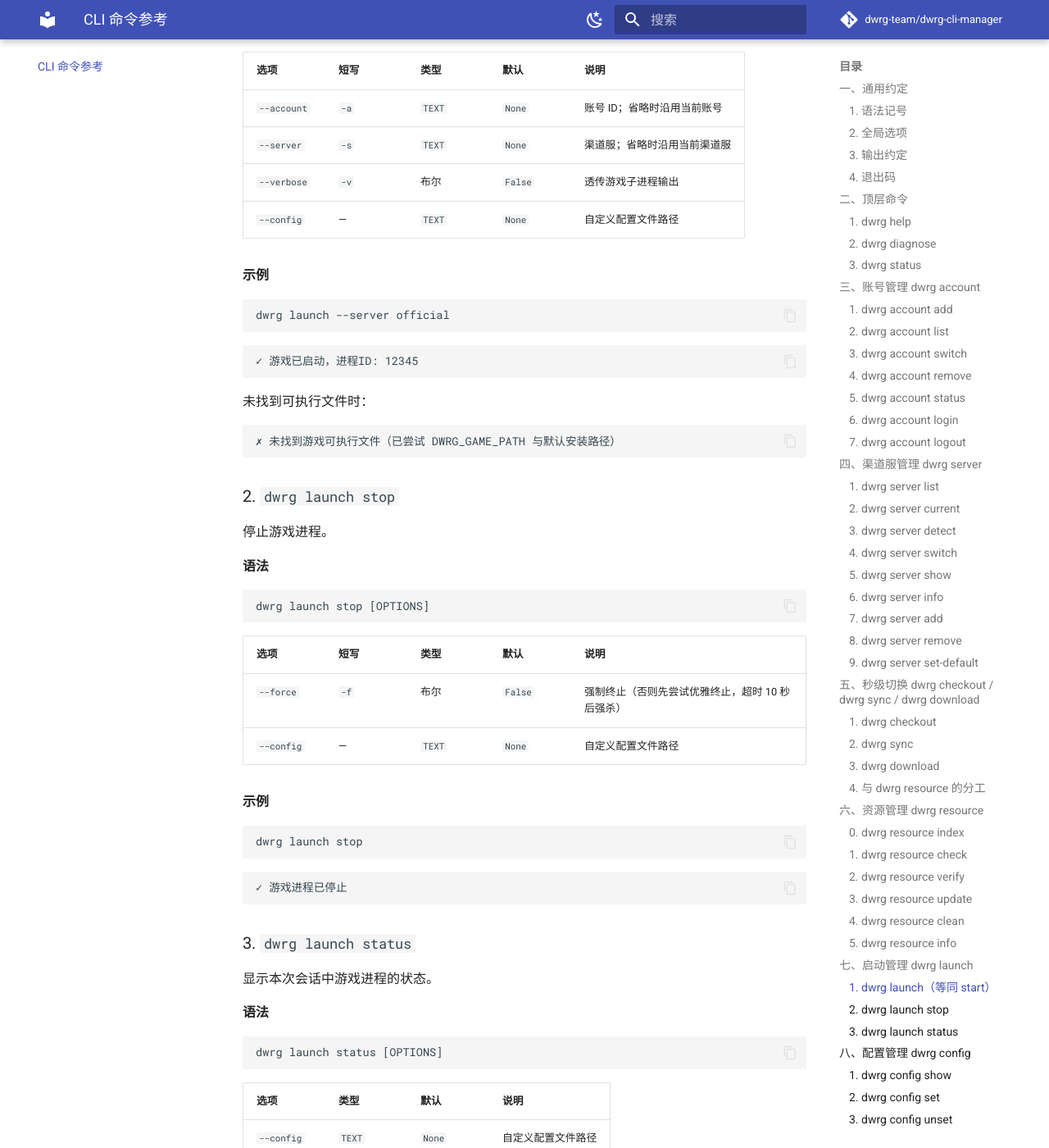
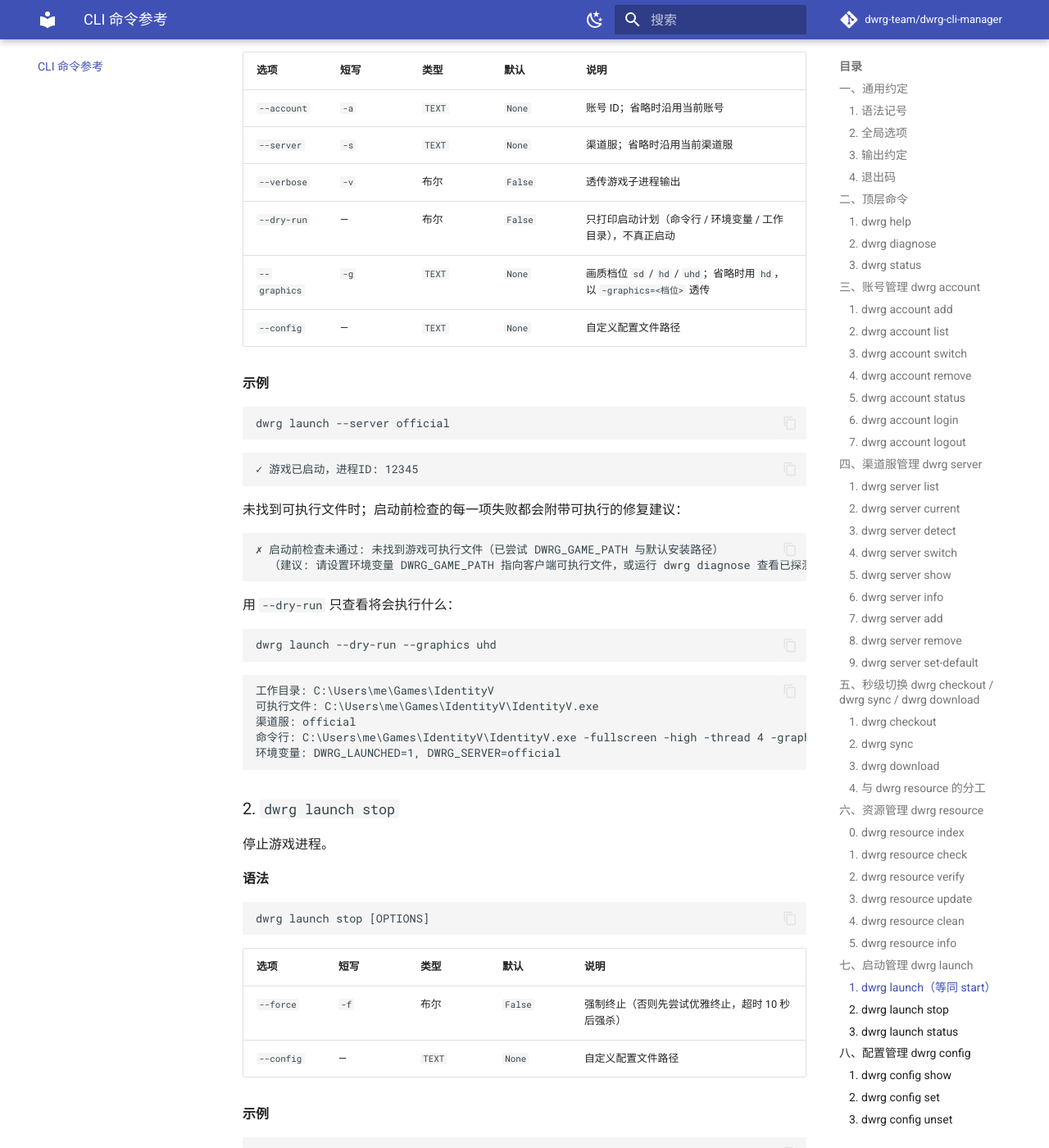
Before and after one commit to teformel/dwrg-cli-manager, an MkDocs documentation site: the page built from docs/cli-reference.md, in a window 1280 px wide and 1400 px high, scrolled down 21116 px. Shown: the whole window at 82% size. Built offline with MkDocs 1.6.1 and Material for MkDocs 9.7.7, drawn with Linux system fonts in a browser that asks for light colours; comment, search, counter and statistics services are not loaded.

Commit message:
feat(cli): launch 暴露 --graphics/-g 画质档位选项
LauncherManager.launch 早已支持 graphics 参数（透传为 -graphics=<档位>），
但 CLI 层未暴露，导致该能力无法从命令行使用。

* launch / launch start 新墟 --graphics/-g <sd|hd|uhd>（省略时 hd）。
* 非法档位由 LaunchConfig 的 field_validator 拥抴。
* cli-reference 补充 --dry-run 与 --graphics 说明及示例；changelog 同步。

````diff
--- a/docs/cli-reference.md
+++ b/docs/cli-reference.md
@@ -952,6 +952,8 @@ dwrg launch start [OPTIONS]
 | `--account` | `-a` | `TEXT` | `None` | 账号 ID；省略时沿用当前账号 |
 | `--server` | `-s` | `TEXT` | `None` | 渠道服；省略时沿用当前渠道服 |
 | `--verbose` | `-v` | 布尔 | `False` | 透传游戏子进程输出 |
+| `--dry-run` | — | 布尔 | `False` | 只打印启动计划（命令行 / 环境变量 / 工作目录），不真正启动 |
+| `--graphics` | `-g` | `TEXT` | `None` | 画质档位 `sd` / `hd` / `uhd`；省略时用 `hd`，以 `-graphics=<档位>` 透传 |
 | `--config` | — | `TEXT` | `None` | 自定义配置文件路径 |
 
 **示例**
@@ -964,10 +966,25 @@ dwrg launch --server official
 ✓ 游戏已启动，进程ID: 12345
 ```
 
-未找到可执行文件时：
+未找到可执行文件时；启动前检查的每一项失败都会附带可执行的修复建议：
 
 ```text
-✗ 未找到游戏可执行文件（已尝试 DWRG_GAME_PATH 与默认安装路径）
+✗ 启动前检查未通过: 未找到游戏可执行文件（已尝试 DWRG_GAME_PATH 与默认安装路径）
+  （建议: 请设置环境变量 DWRG_GAME_PATH 指向客户端可执行文件，或运行 dwrg diagnose 查看已探测到的安装位置）
+```
+
+用 `--dry-run` 只查看将会执行什么：
+
+```bash
+dwrg launch --dry-run --graphics uhd
+```
+
+```text
+工作目录: C:\Users\me\Games\IdentityV
+可执行文件: C:\Users\me\Games\IdentityV\IdentityV.exe
+渠道服: official
+命令行: C:\Users\me\Games\IdentityV\IdentityV.exe -fullscreen -high -thread 4 -graphics=uhd
+环境变量: DWRG_LAUNCHED=1, DWRG_SERVER=official
 ```
 
 ### 2. `dwrg launch stop`
````
Also changed, not shown: docs/changelog.md (+1 -0 lines), 1 other file.
